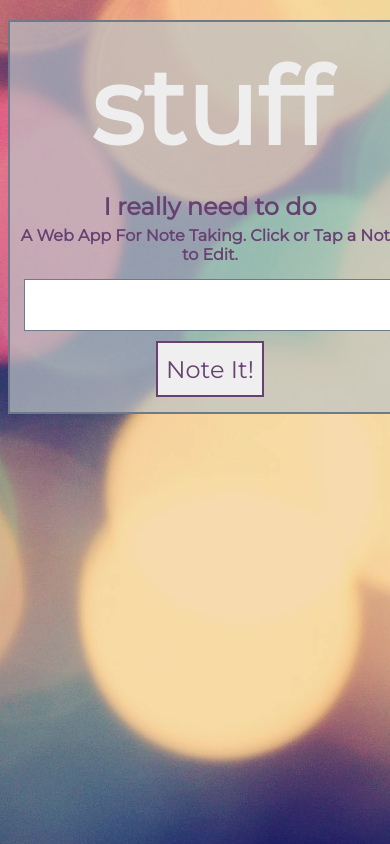
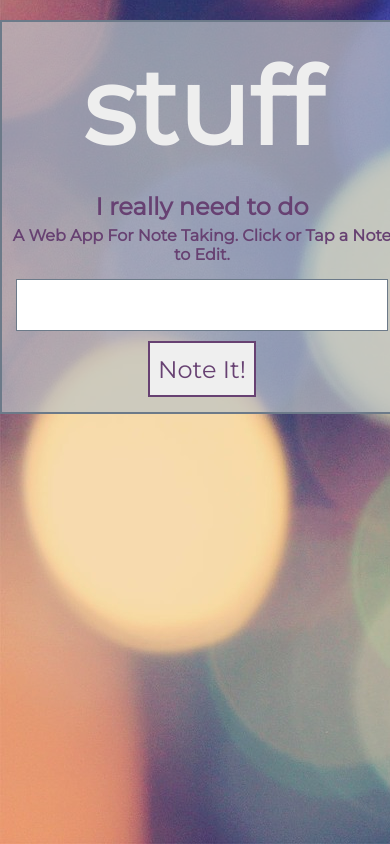
Before and after one commit to vibrantlife/Note.It, a PHP site: page / in a window 390 px wide; the page is wider, and only the part inside the window is pictured. Run offline with PHP 8.4, Linux system fonts and the light colour scheme; style sheets or scripts are compiled from the project's sources; some libraries are stand-ins or nearby versions; some web fonts are replaced.

Commit message:
working to get background to cover entire page for mobile

```diff
--- a/stylesheets/custom.less
+++ b/stylesheets/custom.less
@@ -1,7 +1,20 @@
+html, body {
+    height: 100%;
+    width: 100%;
+    padding: 0;
+    margin: 0;
+}
+
+
+
 body {
   background-image: url('../imgs/lights_background.jpg');
-  background-position: center;
+  background-position: left bottom;
+  background-repeat: no-repeat;
   height: 100%;
+  position: absolute;
+  margin: 0;
+  bottom: 0;
 }
 
 
```
